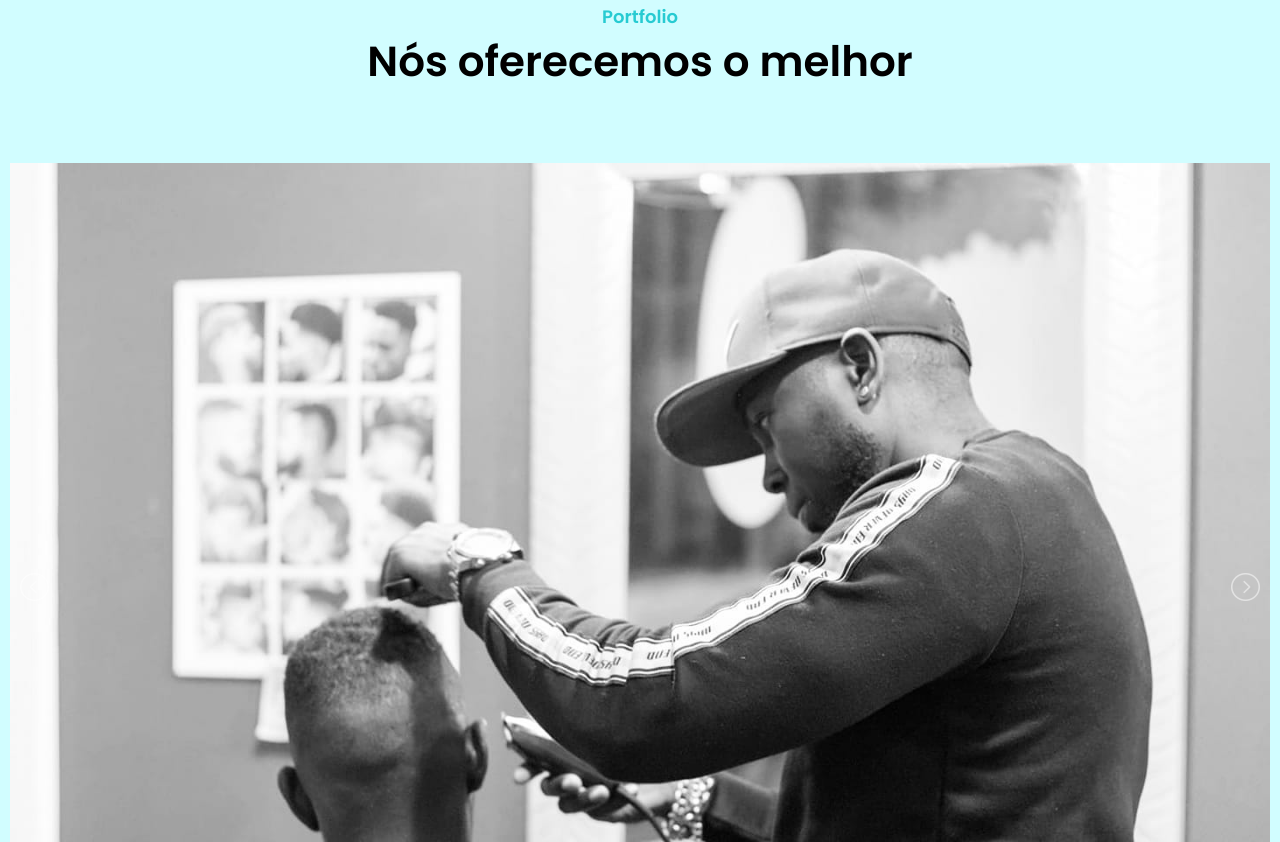
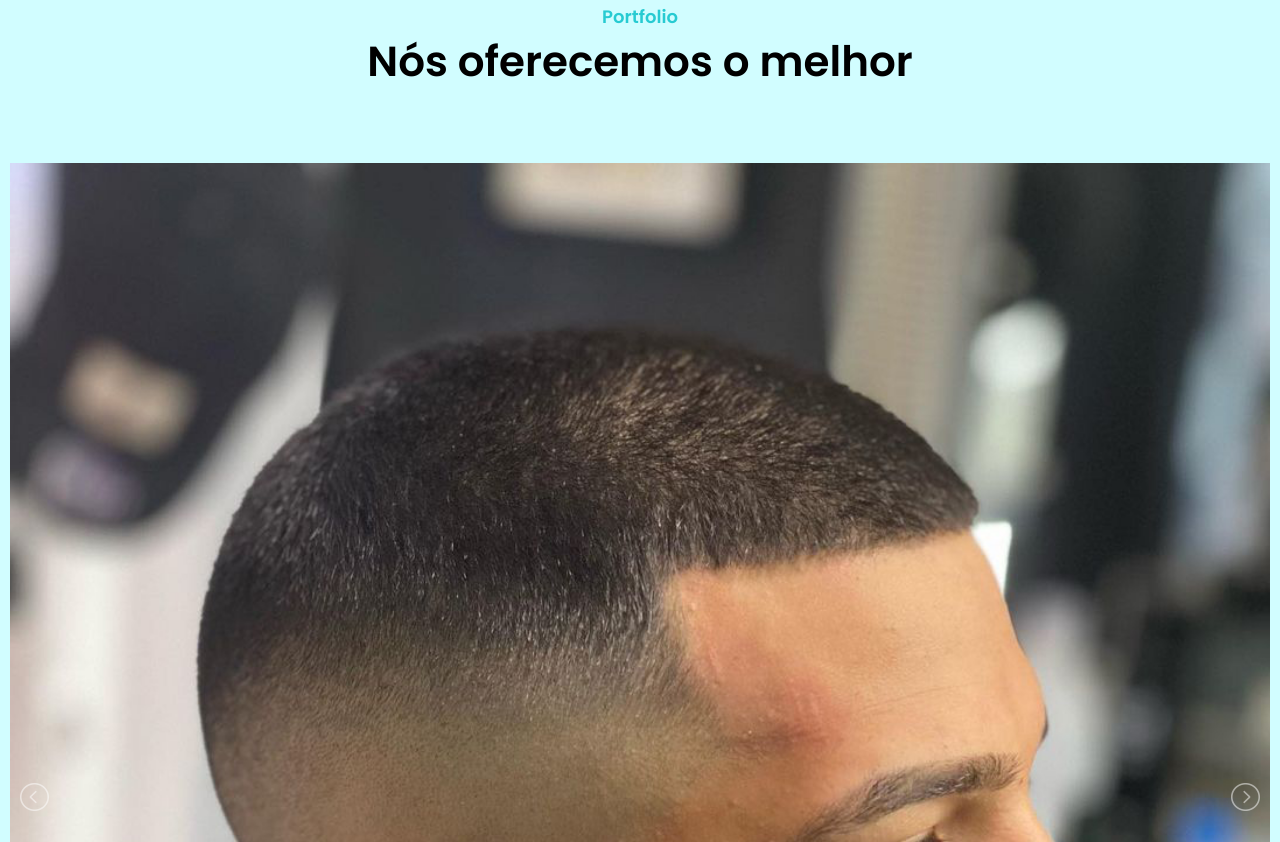
Before and after one commit to vitorconceicaovc/Aderito_BarberShop, a plain HTML site: page index.html in a window 1280 px wide. Shown: the part 1578-2420 px from the top of the page. Drawn offline with nearby package versions, Linux system fonts and the light colour scheme; some packages are replaced by stand-ins of ours; a script that the page names is missing.

Commit message:
img teste

```diff
--- a/index.html
+++ b/index.html
@@ -121,14 +121,14 @@
         </div>
         <div class="banner">
             <ul id="lightSlider">
-                <li><img src="Hair_img/hair-women.jpg" alt=""></li>
-                <li><img src="Hair_img/hair-women.jpg" alt=""></li>
-                <li><img src="Hair_img/hair-women.jpg" alt=""></li>
-                <li><img src="Hair_img/hair-women.jpg" alt=""></li>
-                <li><img src="Hair_img/hair-women.jpg" alt=""></li>
-                <li><img src="Hair_img/hair-women.jpg" alt=""></li>
-                <li><img src="Hair_img/hair-women.jpg" alt=""></li>
-                <li><img src="Hair_img/hair-women.jpg" alt=""></li>
+                <li><img src="Hair_img/s1.jpg" alt=""></li>
+                <li><img src="Hair_img/s1.jpg" alt=""></li>
+                <li><img src="Hair_img/s1.jpg" alt=""></li>
+                <li><img src="Hair_img/s1.jpg" alt=""></li>
+                <li><img src="Hair_img/s1.jpg" alt=""></li>
+                <li><img src="Hair_img/s1.jpg" alt=""></li>
+                <li><img src="Hair_img/s1.jpg" alt=""></li>
+                <li><img src="Hair_img/s1.jpg" alt=""></li>
             </ul>
         </div>
         <script type="text/javascript">
```
Also changed, not shown: Hair_img/s1.jpg (added).
